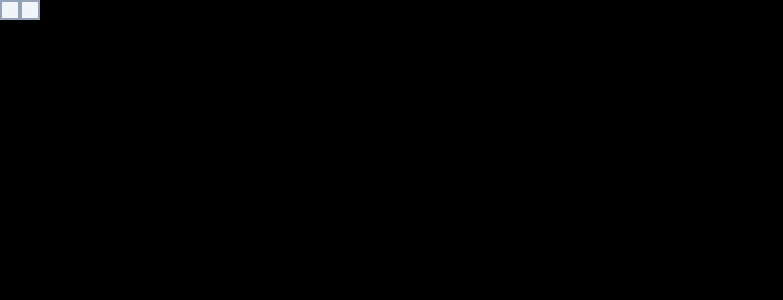
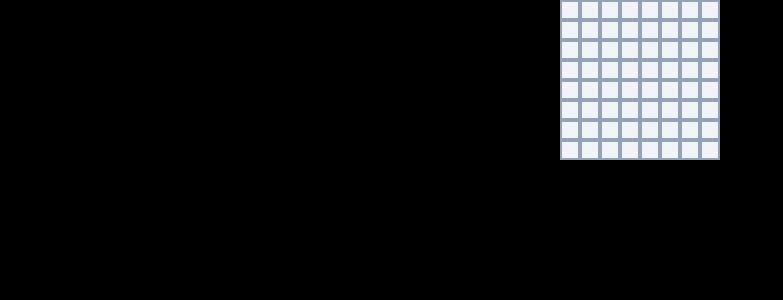
Before and after one commit to Mohamad-Ilham-Ramadhan/astar-path-finding-algorithm-react, a Next.js app: page / in a window 1280 px wide. Shown: the top 300 px of the page, without its empty margins (0-783 px from the left). Built offline with nearby package versions, Linux system fonts and the light colour scheme.

Commit message:
render board with boxes

```diff
--- a/components/box.jsx
+++ b/components/box.jsx
@@ -1,6 +1,6 @@
 
-export default function Box() {
+export default function Box({x,y}) {
    return (
-      <div className="border-2 border-slate-400 border-solid bg-slate-100"></div>
+      <div className="border-2 border-slate-400 border-solid bg-slate-100" data-x={x} data-y={y}></div>
    );
 }
--- a/pages/index.jsx
+++ b/pages/index.jsx
@@ -1,6 +1,7 @@
 import { Inter } from 'next/font/google';
-import {useState} from 'react';
+import {useState, useRef, useEffect} from 'react';
 import { useSelector, useDispatch} from 'react-redux';
+import { setBoxes } from '@/redux/slices/board';
 import Box from '../components/box';
 
 const inter = Inter({ subsets: ['latin'] });
@@ -9,23 +10,36 @@ const inter = Inter({ subsets: ['latin'] });
 export default function Home() {
   const dispatch = useDispatch();
   const board = useSelector( state => state.board);
+  const {xLength, yLength, boxes} = board;
+  const boardRef = useRef(null);
 
   console.log('board', board);
+  console.log('boxes', boxes);
+
+  // console.log('boardRef.current', boardRef.current);
+  if (boardRef.current !== null) {
+    boardRef.current.style.gridTemplateRows = `repeat(${yLength}, 20px)`;
+    boardRef.current.style.gridTemplateColumns = `repeat(${xLength}, 20px)`;
+  }
 
   function renderBoxes(board) {
-    const indexes = board.xLength * board.yLength;
-
+    const indexes = xLength * yLength;
+    let $boxes = [];
     for (let i = 0; i < indexes; i++) {
-      const y = Math.floor();
+      const y = Math.floor(i / xLength);
+      const x = i - (xLength * y);
+      $boxes.push(<Box key={`${x}${y}`} x={x} y={y} />)
     }
 
+    return $boxes;
   }
+
+  useEffect(() => { dispatch(setBoxes(renderBoxes(board)))}, []);
 
   return (
     <main>
-      <div id="board" className="grid grid-rows-[repeat(10,_20px)] grid-cols-[repeat(10,_20px)]">
-        <Box />
-        <Box />
+      <div ref={boardRef} id="board" className='grid justify-center	'>
+        {boxes}
       </div>
     </main>
   )
--- a/redux/slices/board.js
+++ b/redux/slices/board.js
@@ -3,20 +3,21 @@ import { createSlice } from "@reduxjs/toolkit"
 const boardSlice = createSlice({
    name: 'board',
    initialState: {
-    xLength: 10,
-    yLength: 10,
+    xLength: 8,
+    yLength: 8,
+    boxes: [],
    },
    reducers: {
-     addBoard(state, action) {
-         // "mutate" the array by calling push()
-         state.push(action.payload)
-     },
+     setBoxes(state, action) {
+      console.log
+      state.boxes = action.payload;
+     }
    },
  })
 
  // Extract the action creators object and the reducer
  const { actions, reducer } = boardSlice
  // Extract and export each action creator by name
- export const { addBoard } = actions
+ export const { addBoard, setBoxes } = actions
  // Export the reducer, either as a default or named export
  export default reducer
```
